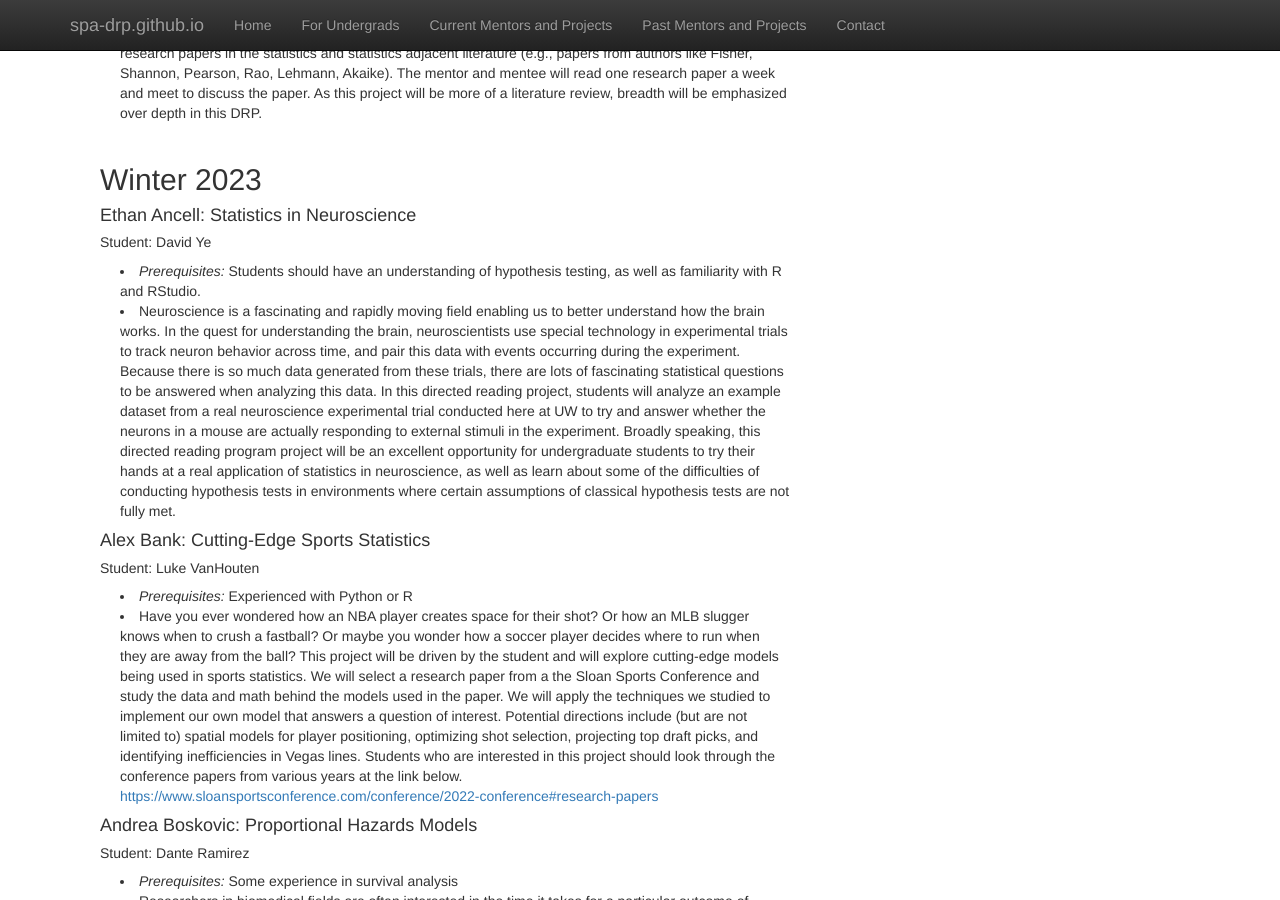
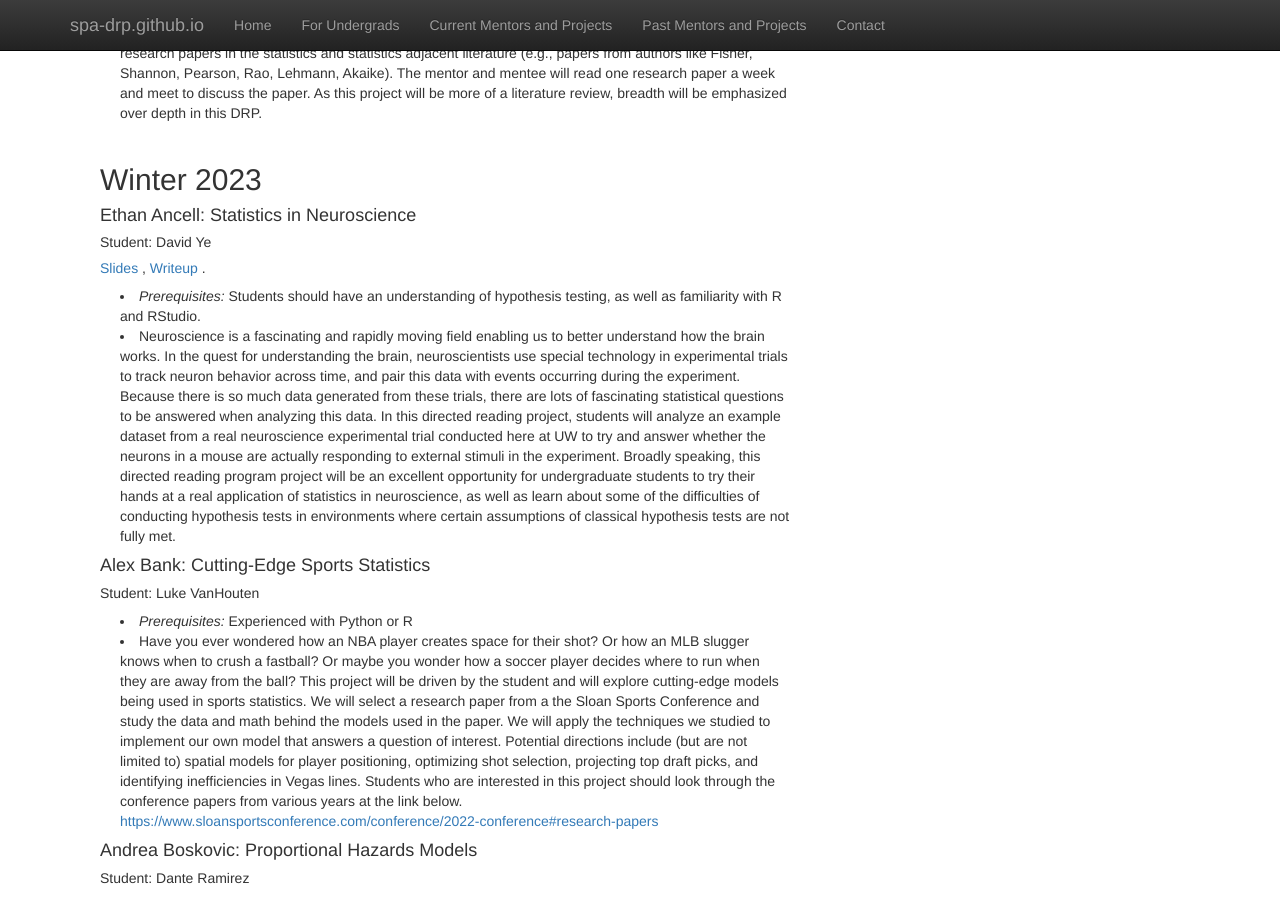
Before and after one commit to SPA-DRP/spa-drp.github.io, a Jekyll site: the page built from past-projects.html, in a window 1280 px wide and 900 px high, scrolled down 1454 px. Built offline with Jekyll 4.4.1, drawn with Linux system fonts in a browser that asks for light colours; nearby versions of some CDN libraries; library files that are not in the unit come from our copies.

Commit message:
winter projects added

```diff
--- a/past-projects.html
+++ b/past-projects.html
@@ -79,6 +79,7 @@ In this project we will study a mathematical model that uses information at the
   <h2 style="padding-top: 10px;" class="featurette-heading"> Winter 2023 </h2>
 <h4> Ethan Ancell: Statistics in Neuroscience </h4>
 <h5> Student: David Ye</h5>
+<h5> <a href = "https://spa-drp.github.io/writeups/win2023/slides/david.pdf"> Slides </a>,  <a href = "https://spa-drp.github.io/writeups/win2023/writeups/david.pdf"> Writeup </a>.  </h5>
   <p class="content" style="padding:0px;margin:0px 20px 0px;">
       <li style="padding:0px;margin:0px 20px 0px;"> <i> Prerequisites: </i>
         Students should have an understanding of hypothesis testing, as well as familiarity with R and RStudio.
```
Also changed, not shown: 14 other files.
